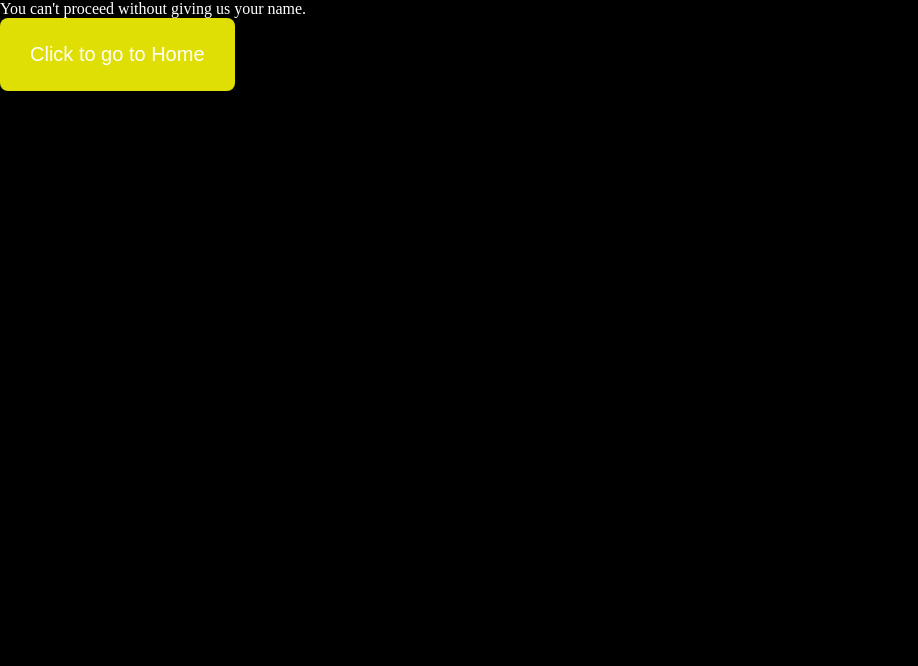
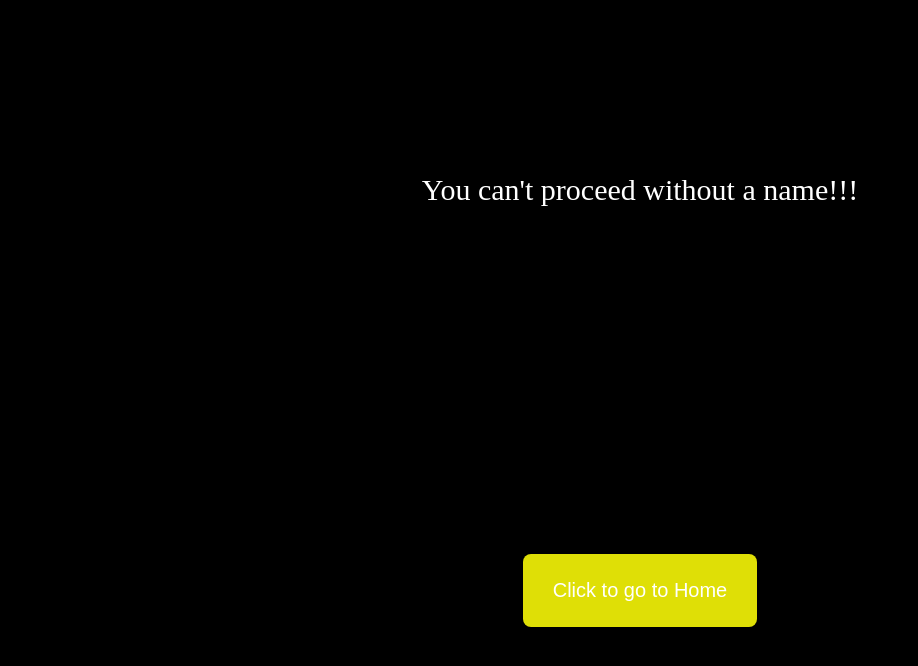
Before and after one commit to Godwin57/Memory-tester, a React (Vite) app: page /difficulty in a window 1280 px wide. Shown: the top 666 px of the page, without its empty margins (0-918 px from the left). Built offline with nearby package versions, Linux system fonts and the light colour scheme.

Commit message:
Styled Difficulty component. Not yet done though.

```diff
--- a/src/App.css
+++ b/src/App.css
@@ -37,7 +37,7 @@ a{
 /* Will still add animations to this component */
 .Welcome{
   display: flex;
-  justify-content: center;
+  justify-content: space-around;
   align-items: center;
   flex-direction: column;
   min-height: 100vh;
@@ -86,7 +86,6 @@ a{
   display: flex;
   flex-direction: column;
   justify-content: space-evenly;
-  border: 5px dotted red;
   min-height: 100vh;
   align-items: center;
 }
@@ -105,3 +104,12 @@ a{
   width: 100%;
   justify-content: space-between;
 }
+
+.Difficulty .second{
+  font-size: 30px;
+  display: flex;
+  flex-direction: column;
+  align-items: center;
+  height: 100vh;
+  justify-content: space-around;
+}
--- a/src/components/SelectDifficulty.jsx
+++ b/src/components/SelectDifficulty.jsx
@@ -19,12 +19,12 @@ function SelectDifficulty({name, difficulty, setDifficulty}) {
                         <div><input type="radio" name = 'diff' value={'hard'} onChange={e => setDifficulty(e.target.value)}/>Hard</div>
                     </div>
 
-                    {difficulty !== ''? <Link to="/gameDisplay"><button onClick={e => handleClick(e)}>Continue</button></Link> :
+                    {difficulty !== ''? <Link to="/gameDisplay"><button>Continue</button></Link> :
                     <button onClick={e => handleClick(e)}>Continue</button>}
                 </form>
             </div>:
-            <div>
-                <p>You can't proceed without giving  us your name.</p>
+            <div className="second">
+                <p>You can't proceed without a name!!!</p>
                 <Link to='/'><button>Click to go to Home</button></Link>
             </div>
             }
```
